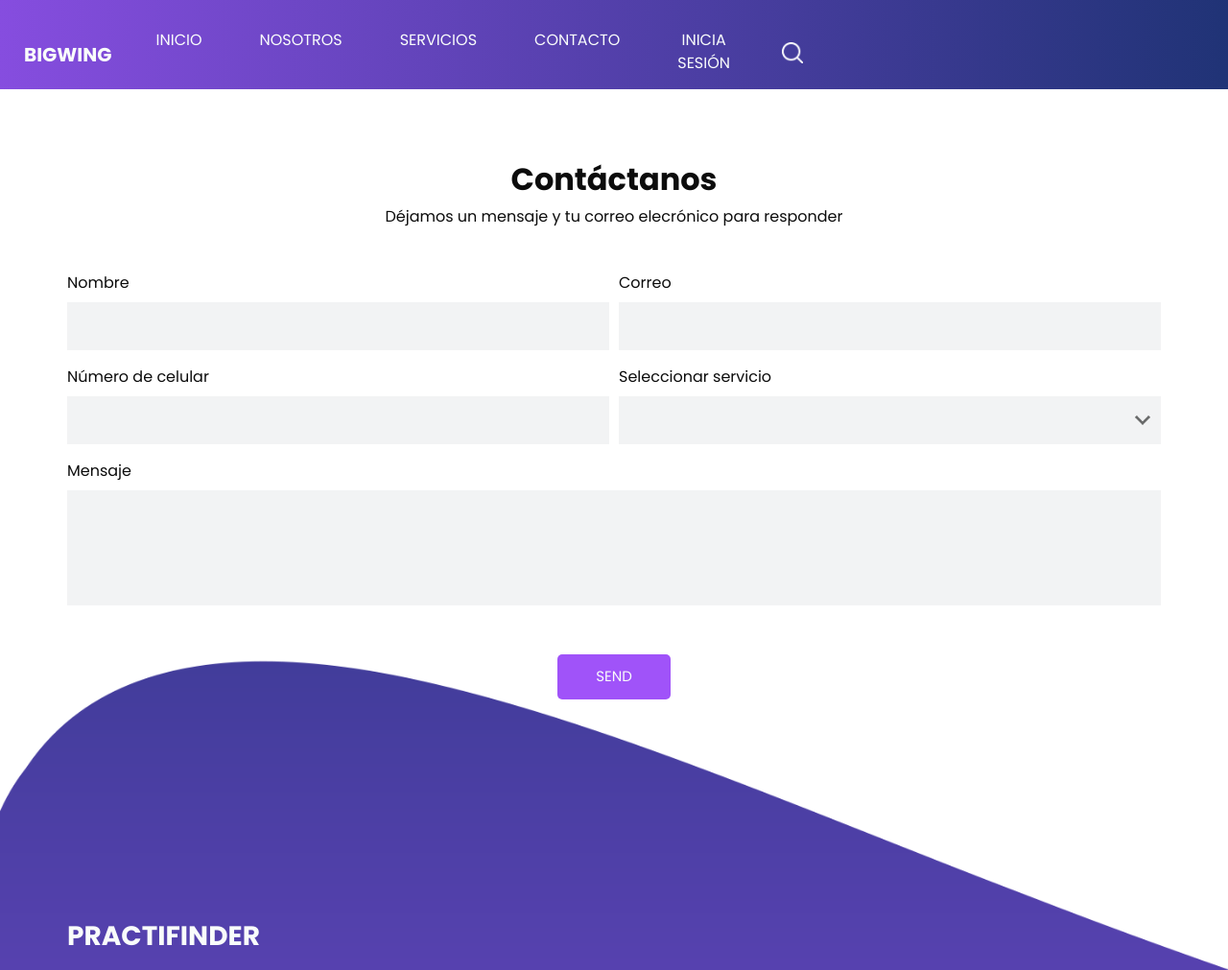
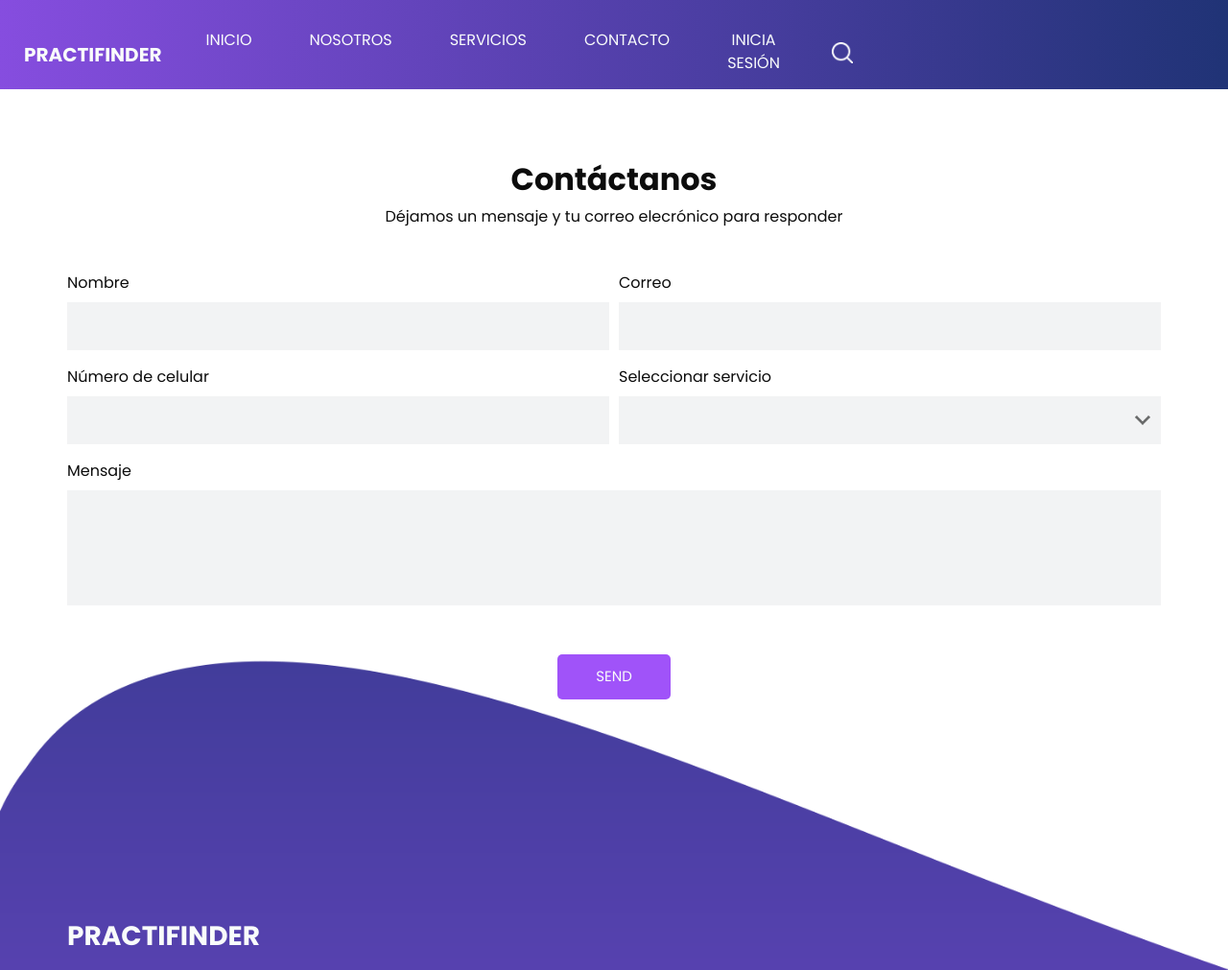
Before and after one commit to PracticFinder/landingPage.github.io, a plain HTML site: page contact.html in a window 1280 px wide. Shown: the top 1011 px of the page at 96% size. Drawn offline with nearby package versions, Linux system fonts and the light colour scheme.

Commit message:
Uptade service, contact

```diff
--- a/contact.html
+++ b/contact.html
@@ -9,7 +9,7 @@
   <meta name="description" content=""/>
   <meta name="author" content=""/>
 
-  <title>BigWing</title>
+  <title>PractiFinder</title>
 
   <!-- slider stylesheet -->
   <link rel="stylesheet" type="text/css" href="https://cdnjs.cloudflare.com/ajax/libs/OwlCarousel2/2.1.3/assets/owl.carousel.min.css"/>
@@ -35,7 +35,7 @@
             <nav class="navbar navbar-expand-lg custom_nav-container ">
               <a class="navbar-brand" href="index.html">
                 <span>
-                  BigWing
+                  PractiFinder
                 </span>
               </a>
               <button class="navbar-toggler" type="button" data-toggle="collapse" data-target="#navbarSupportedContent" aria-controls="navbarSupportedContent" aria-expanded="false" aria-label="Toggle navigation">
```
Also changed, not shown: service.html (+1 -1 lines).
